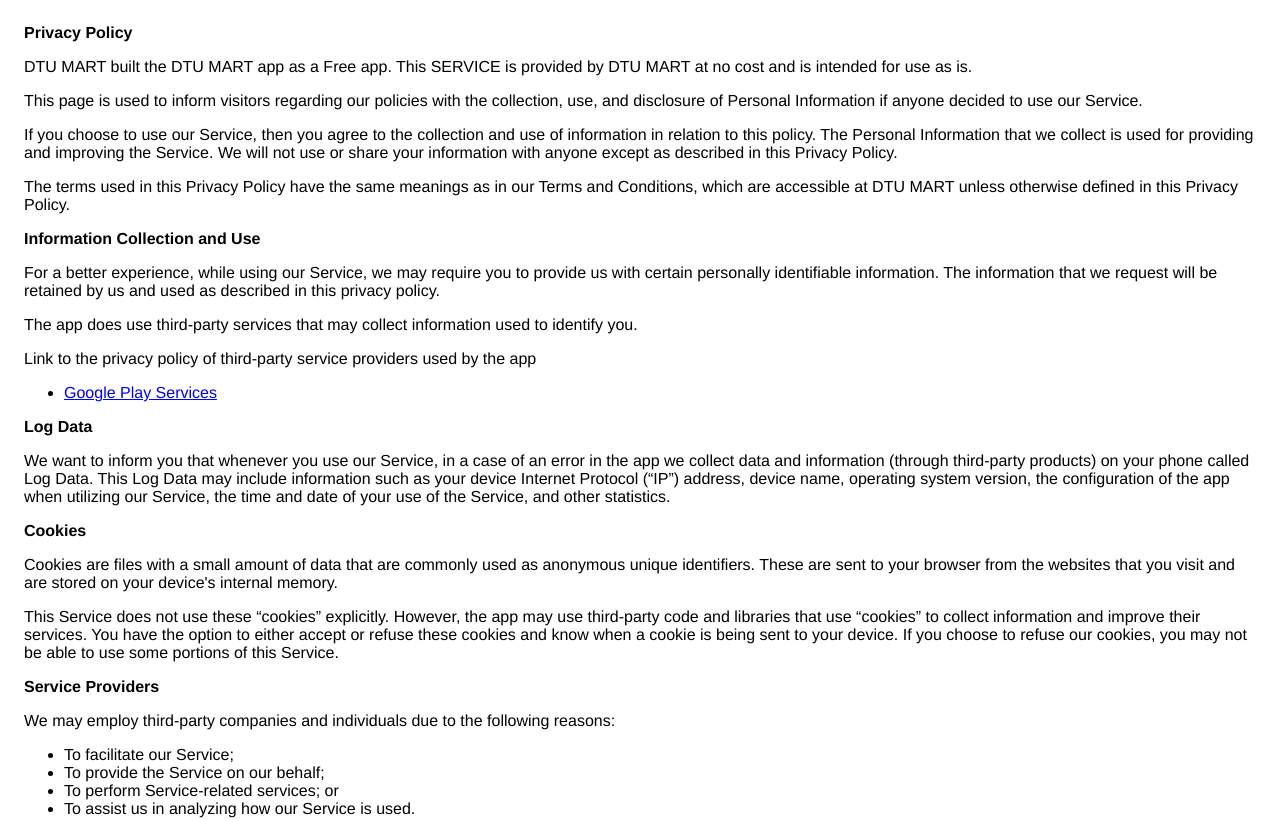
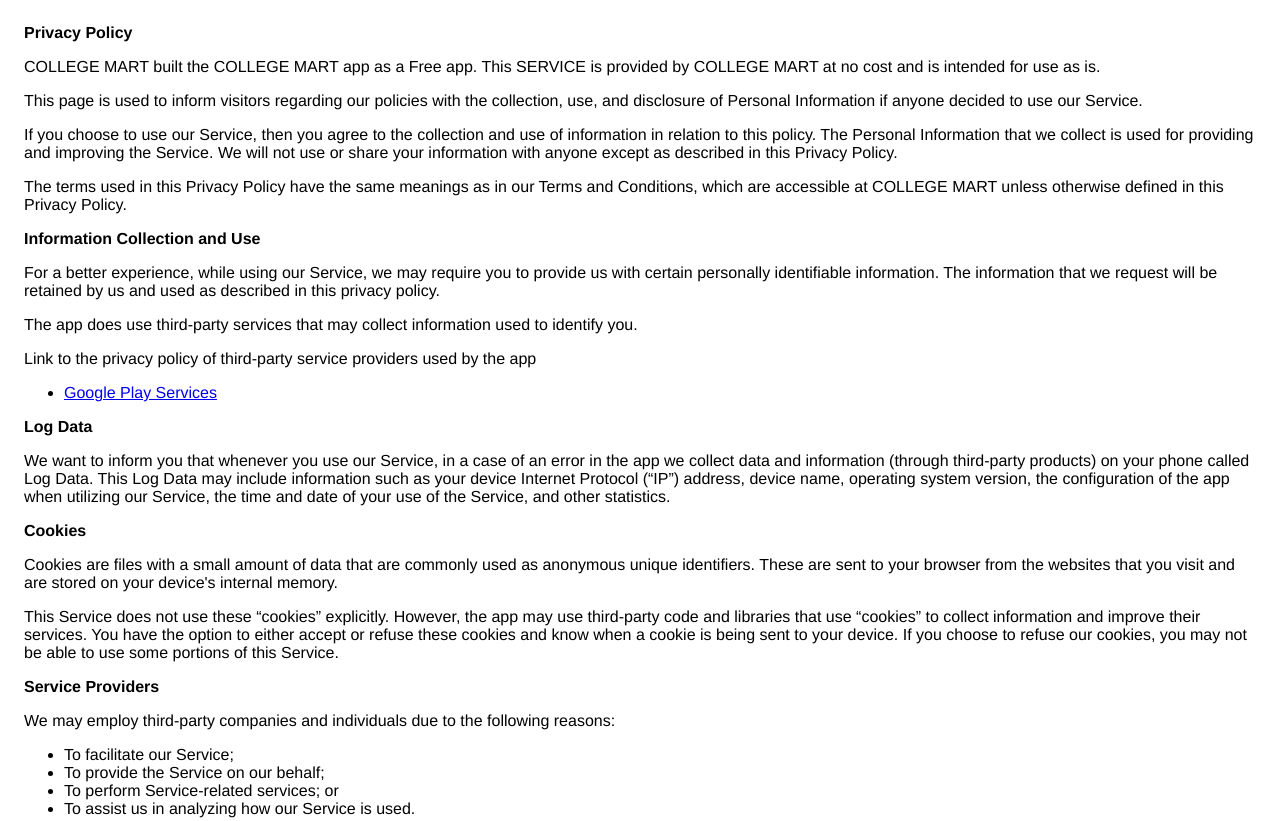
Before and after one commit to amvaib/COLLEGE-MART, a plain HTML site: page index.html in a window 1280 px wide. Shown: the top 821 px of the page. Drawn offline with Linux system fonts and the light colour scheme.

Commit message:
Update index.html

```diff
--- a/index.html
+++ b/index.html
@@ -8,9 +8,9 @@
     </head>
     <body>
     <strong>Privacy Policy</strong> <p>
-                  DTU MART built the DTU MART app as
+                  COLLEGE MART built the COLLEGE MART app as
                   a Free app. This SERVICE is provided by
-                  DTU MART at no cost and is intended for use as
+                  COLLEGE MART at no cost and is intended for use as
                   is.
                 </p> <p>
                   This page is used to inform visitors regarding our
@@ -25,7 +25,7 @@
                 </p> <p>
                   The terms used in this Privacy Policy have the same meanings
                   as in our Terms and Conditions, which are accessible at
-                  DTU MART unless otherwise defined in this Privacy Policy.
+                  COLLEGE MART unless otherwise defined in this Privacy Policy.
                 </p> <p><strong>Information Collection and Use</strong></p> <p>
                   For a better experience, while using our Service, we
                   may require you to provide us with certain personally
```
